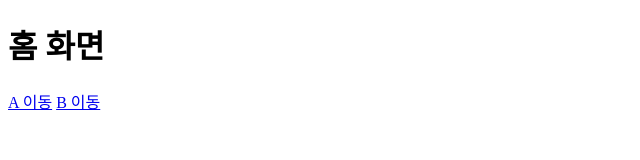
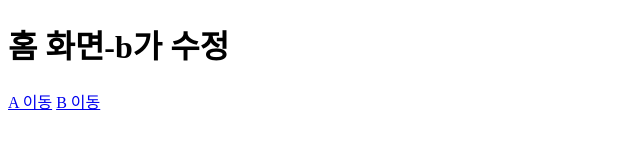
Before and after one commit to Brio-yj/branch_teample, a plain HTML site: page index.html in a window 1280 px wide. Shown: the whole page, without its empty margins (0-640 px from the left). Drawn offline with Linux system fonts and the light colour scheme.

Commit message:
Update basic logic

```diff
--- a/index.html
+++ b/index.html
@@ -6,7 +6,7 @@
   <title>Document</title>
 </head>
 <body>
-  <h1>홈 화면</h1>
+  <h1>홈 화면-b가 수정</h1>
   <a href="a.html">A 이동</a>
   <a href="b.html">B 이동</a>
 </body>
```
